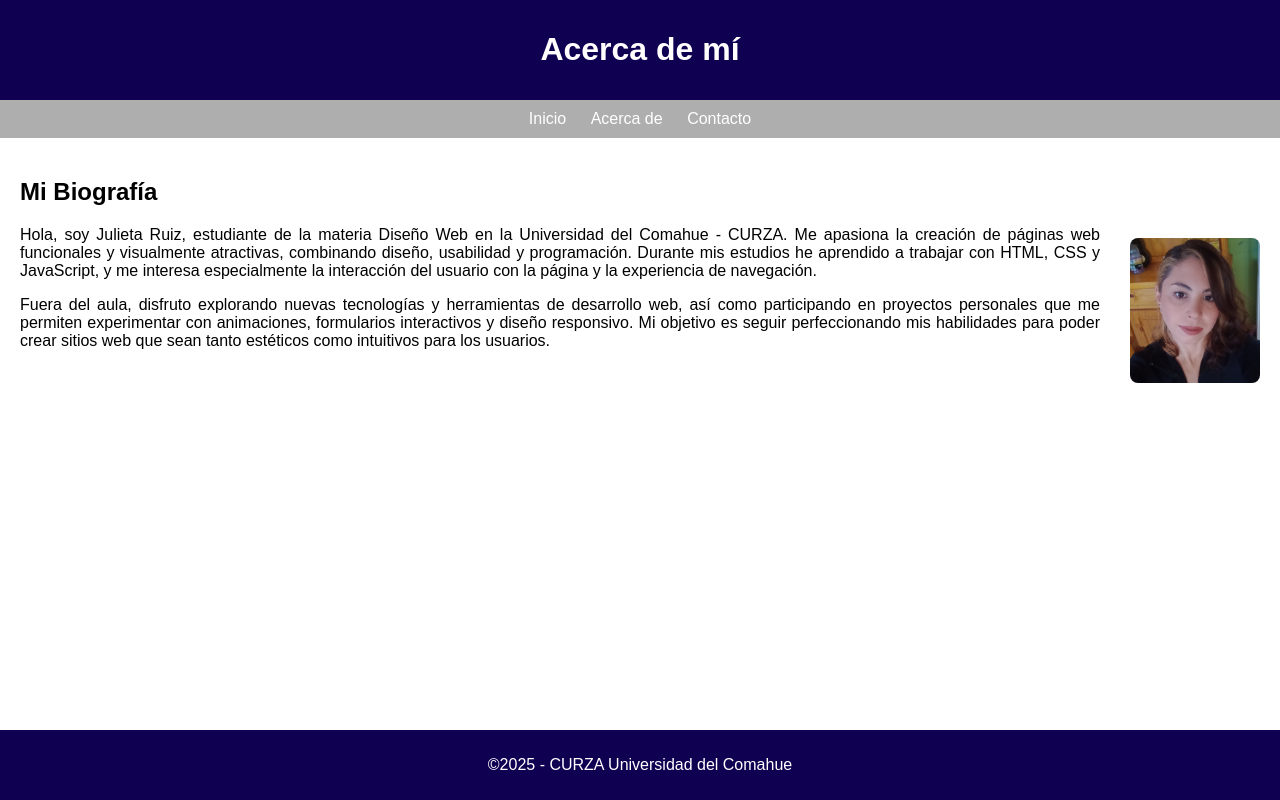
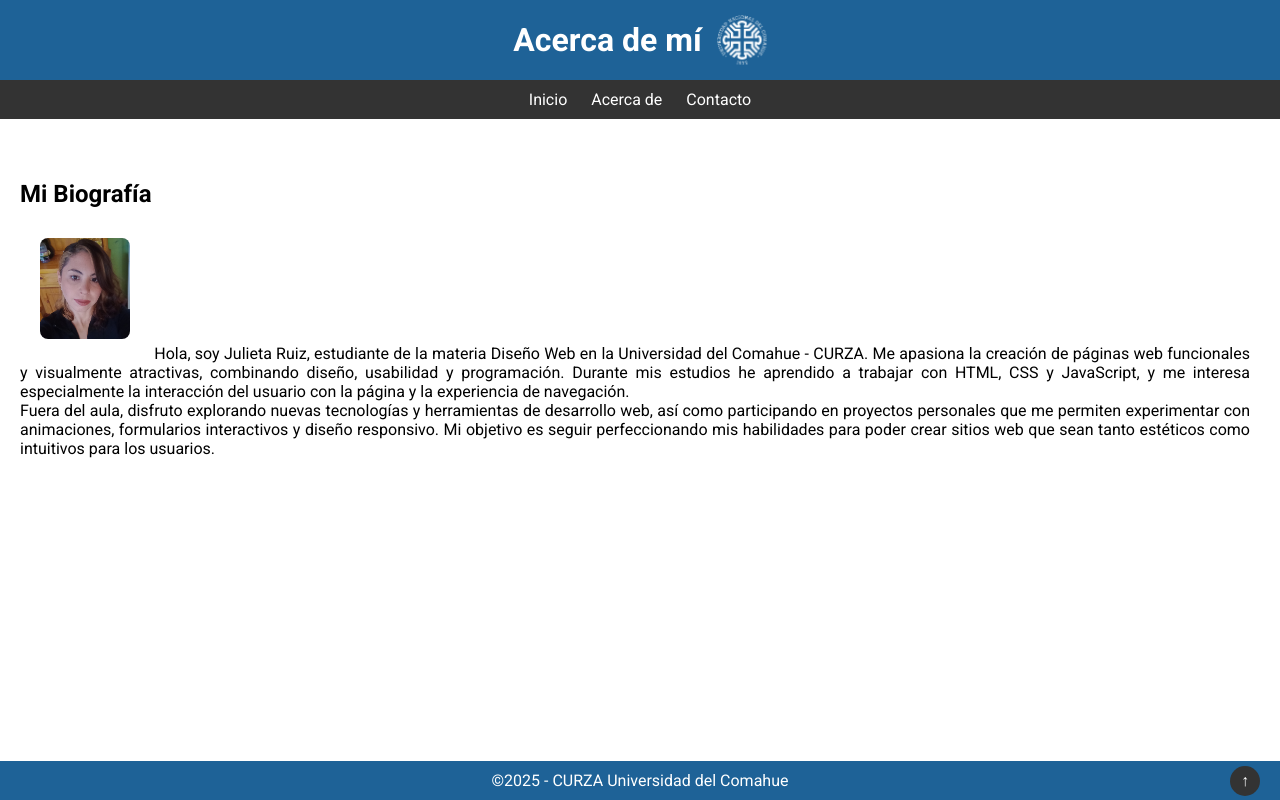
Before and after one commit to uncoma-curza-lab/JuietaRuizLaboratorios, a plain HTML site: page acercade.html in a window 1280 px wide. Drawn offline with Linux system fonts and the light colour scheme.

Commit message:
subo laboratorio 4

```diff
--- a/acercade.html
+++ b/acercade.html
@@ -6,8 +6,17 @@
     <link rel="stylesheet" href="estilos.css">
 </head>
 <body>
+
+
+<div id="inicio"></div>
+
 <header>
+
+    <div class="titulo-animado">
     <h1>Acerca de mí</h1>
+    <img src="logo_blanco_curza.png" alt="Logo CURZA" class="logo-curza">
+</div>
+
 </header>
 
 <nav>
@@ -17,17 +26,18 @@
 </nav>
 
 <main class="bio">
-    <div class="texto">
-    <h2>Mi Biografía</h2>
-    <p>Hola, soy Julieta Ruiz, estudiante de la materia Diseño Web en la Universidad del Comahue - CURZA. Me apasiona la creación de páginas web funcionales y visualmente atractivas, combinando diseño, usabilidad y programación. Durante mis estudios he aprendido a trabajar con HTML, CSS y JavaScript, y me interesa especialmente la interacción del usuario con la página y la experiencia de navegación.</p>
+    <div class="texto scroll-bio">
+        <h2 class="sticky">Mi Biografía</h2>
+
+    <p> <img class="yo" src="imagenjulieta.jpeg" alt="Foto personal" width="200"> Hola, soy Julieta Ruiz, estudiante de la materia Diseño Web en la Universidad del Comahue - CURZA. Me apasiona la creación de páginas web funcionales y visualmente atractivas, combinando diseño, usabilidad y programación. Durante mis estudios he aprendido a trabajar con HTML, CSS y JavaScript, y me interesa especialmente la interacción del usuario con la página y la experiencia de navegación.</p>
 
     <p>Fuera del aula, disfruto explorando nuevas tecnologías y herramientas de desarrollo web, así como participando en proyectos personales que me permiten experimentar con animaciones, formularios interactivos y diseño responsivo. Mi objetivo es seguir perfeccionando mis habilidades para poder crear sitios web que sean tanto estéticos como intuitivos para los usuarios.</p>
     </div>
-    <img class="yo" src="imagenjulieta.jpeg" alt="Foto personal" width="200">
 </main>
 
 <footer>
-    <p> &copy;2025 - CURZA Universidad del Comahue</p>
+    <p>  &copy;2025 - CURZA Universidad del Comahue</p>
+    <a class="flecha" href="#inicio" >↑</a>
 </footer>
 </body>
 </html>
--- a/estilos.css
+++ b/estilos.css
@@ -1,106 +1,156 @@
+@import url('https://fonts.googleapis.com/css2?family=Roboto:ital,wght@0,100..900;1,100..900&display=swap');
+
+/* ================= RESET GENERAL ================= */
+* {
+    margin: 0;
+    padding: 0;
+    box-sizing: border-box;
+    font-family: Roboto, Arial, sans-serif;
+}
+
 html, body {
     height: 100%;
-    margin: 0;
 }
 
+/* ================= ESTRUCTURA ================= */
 body {
     display: flex;
     flex-direction: column;
-    font-family: Arial;
 }
 
-header{
-    background: #0f0052;
+/* ================= HEADER FIJO ================= */
+header {
+    background: #1e6297;
+    height: 80px;              /* ALTURA FIJA */
+    display: flex;
+    justify-content: center;
+    align-items: center;
+    color: white;
+    position: fixed;
+    top: 0;
+    left: 0;
+    width: 100%;
+    z-index: 1000;
+}
+
+
+/* Título + logo */
+.titulo-animado {
+    display: flex;
+    justify-content: center;
+    align-items: center;
+    gap: 15px;
+}
+
+.logo-curza {
+    width: 50px;
+    animation: girar 2s ease-in-out forwards;
+}
+
+@keyframes girar {
+    from { transform: rotateY(0deg); }
+    to   { transform: rotateY(360deg); }
+}
+
+/* ================= NAV FIJO ================= */
+/* #inicio {
+    scroll-margin-top: 140px;
+} */
+nav {
+    position: fixed;
+    top: 80px;
+    left: 0;
+    width: 100%;
+    background: #333;
     padding: 10px;
     text-align: center;
-    color: white;
+    z-index: 999;
 }
 
-nav {
-    background: #afaeae;
-    padding: 10px;
-    text-align: center;
-}
 
 nav a {
     margin: 0 10px;
     text-decoration: none;
     color: white;
 }
-nav a:hover{
+
+nav a:hover {
     text-decoration: underline;
+    color: #1e6297;
 }
 
+/* ================= CONTENIDO ================= */
 main {
     flex: 1;
     padding: 20px;
+    margin-top: 150px;    /* header + nav */
 }
+
+/* ================= ACERCA DE ================= */
 .bio {
     display: flex;
     align-items: flex-start;
     gap: 30px;
-    padding: 20px;
 }
 
 .bio .texto {
     flex: 1;
 }
-.texto p{
+
+.scroll-bio {
+    max-height: 300px;
+    overflow-y: auto;
+    padding-right: 10px;
+}
+
+.sticky {
+    position: sticky;
+    top: 0;
+    background: white;
+    padding: 10px 0;
+    z-index: 10;
+}
+
+.texto p {
     text-align: justify;
 }
+
+/* Imagen */
 .yo {
-    width: 130px;
+    width: 90px;
     height: auto;
     border-radius: 8px;
     object-fit: cover;
-    margin-top: 80px;
+    margin: 20px;
 }
 
-footer {
-    background: #0f0052;
-    padding: 10px;
-    text-align: center;
-    color: white;
-}
-/******************* PAGINA DE CONTACTO *****************************/
-
-/* CONTENEDOR DEL FORMULARIO Y TABLA */
+/* ================= FORMULARIO ================= */
 .formulario-container {
     display: flex;
     flex-direction: column;
     align-items: center;
-    padding: 20px;
 }
 
-/* FORMULARIO */
 .formulario-container form {
     width: 100%;
-    max-width: 500px; /* ancho máximo deseado */
-    background-color: white;
+    max-width: 500px;
+    background: white;
     padding: 20px;
     box-shadow: 0 0 10px rgba(0,0,0,0.1);
     border-radius: 8px;
     margin-bottom: 20px;
-    box-sizing: border-box;
 }
 
-/* INPUTS Y TEXTAREA */
 .formulario-container form input,
 .formulario-container form textarea,
 .formulario-container form input[list] {
     width: 100%;
     padding: 8px 10px;
     margin-bottom: 10px;
-    box-sizing: border-box;
     border: 1px solid #999;
     border-radius: 4px;
 }
 
-.formulario-container form input::placeholder {
-    color: #aaa;
-}
-
-/* FIELDSET */
 .formulario-container form fieldset {
     border: 1px solid #666;
     padding: 10px 15px;
@@ -108,21 +158,15 @@ footer {
     border-radius: 5px;
 }
 
-/* RADIO Y CHECKBOX */
 .formulario-container form .opcion {
     display: inline-flex;
     align-items: center;
     margin-right: 25px;
 }
 
-.formulario-container form .opcion input {
-    margin-right: 5px;
-}
-
-/* BOTÓN */
 .formulario-container form button {
     padding: 10px 20px;
-    background-color: #0f0052;
+    background: #1e6297;
     color: white;
     border: none;
     border-radius: 5px;
@@ -131,16 +175,15 @@ footer {
 }
 
 .formulario-container form button:hover {
-    background-color: #2a0f7c;
+    opacity: 0.9;
 }
 
-/* TABLA */
+/* ================= TABLA ================= */
 .formulario-container table {
     width: 100%;
     max-width: 500px;
     border-collapse: collapse;
-    margin-top: 20px;
-    background-color: white;
+    background: white;
     box-shadow: 0 0 10px rgba(0,0,0,0.1);
     border-radius: 8px;
     overflow: hidden;
@@ -152,3 +195,32 @@ footer {
     padding: 8px;
     text-align: left;
 }
+
+/* ================= FOOTER ================= */
+footer {
+    background: #1e6297;
+    padding: 10px;
+    color: white;
+    text-align: center;
+    position: relative;
+}
+
+footer .flecha {
+    position: absolute;
+    right: 20px;
+    top: 50%;
+    transform: translateY(-50%);
+    width: 30px;
+    height: 30px;
+    background: #333;
+    color: white;
+    border-radius: 50%;
+    text-align: center;
+    line-height: 30px;
+    text-decoration: none;
+}
+
+footer .flecha:hover {
+    transform: translateY(-55%);
+    color: #1e6297;
+}
```
Also changed, not shown: contacto.html (+8 -3 lines), index.html (+8 -1 lines), logo_blanco_curza.png (added).
